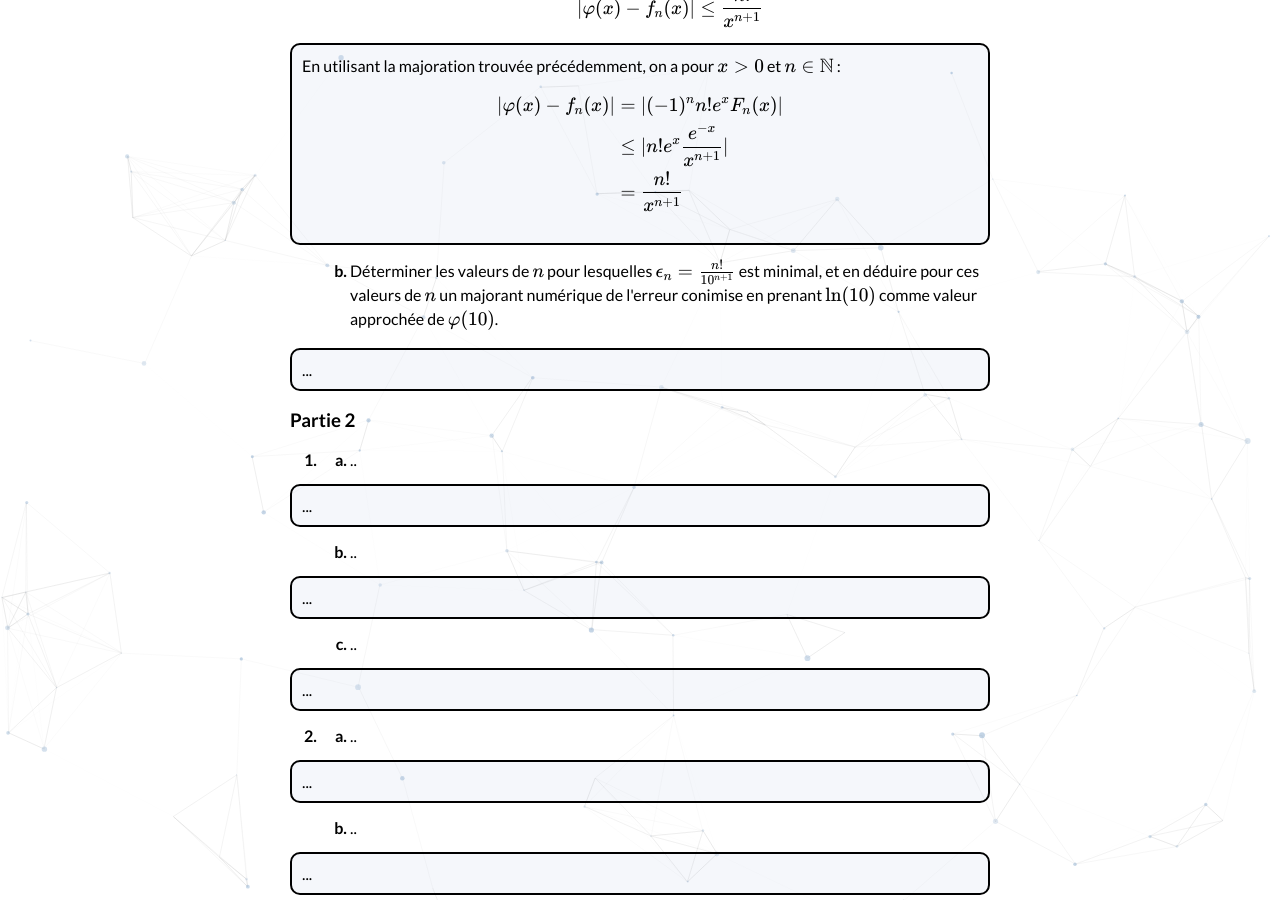
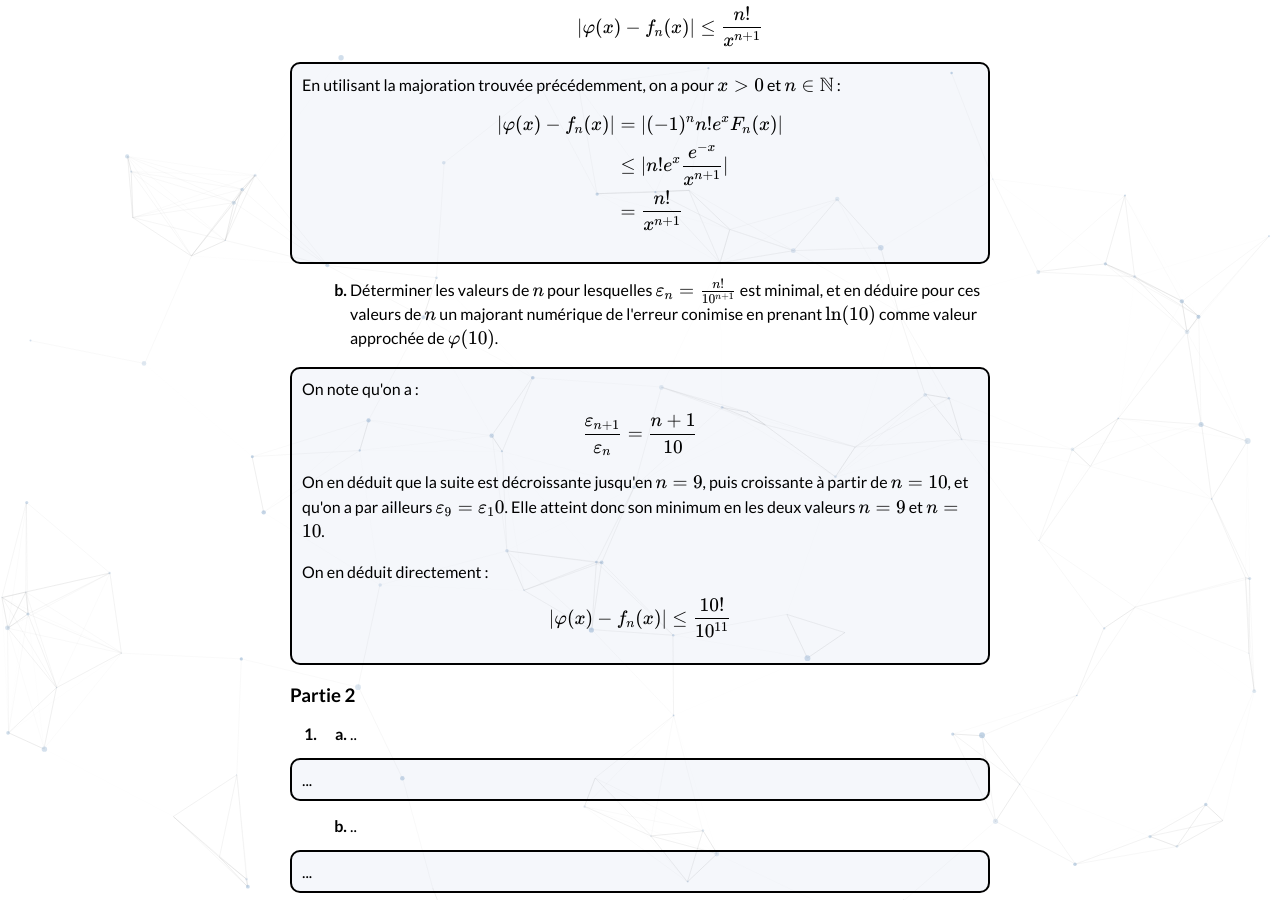
Before and after one commit to bglbrt/bglbrt.github.io, a Jekyll site: the page built from fr/corrections/administrateur_externe_1993.md, in a window 1280 px wide and 900 px high, scrolled down 2581 px. Built offline with Jekyll 4.4.1, drawn with Linux system fonts in a browser that asks for light colours; nearby versions of some CDN libraries.

Commit message:
Refactor formatting and fix typo in administrateur_externe_1993.md

```diff
--- a/fr/corrections/administrateur_externe_1993.md
+++ b/fr/corrections/administrateur_externe_1993.md
@@ -101,7 +101,7 @@ Dans tout le problème $$x$$ désigne un réel _strictement positif_, et $$n$$ u
                 $$
                 <p style="border: solid 2px; border-radius: 10px; background-color:rgba(152, 180, 212, .1); padding-right: 10px; padding-left: 10px; padding-top: 10px; padding-bottom: 10px; margin: 15px 0 15px -60px;">
                     On établit la relation par récurrence sur \( n \in \mathbb{N} \).
-                    <br>
+                    <br><br>
                     <u>Initialisation</u>
                     <br>
                     Pour \( n=0 \), on a bien :
@@ -147,9 +147,18 @@ Dans tout le problème $$x$$ désigne un réel _strictement positif_, et $$n$$ u
                 </p>
             </li>
             <li>
-                Déterminer les valeurs de \( n \) pour lesquelles \( \epsilon_n = \frac{n!}{10^{n+1}} \) est minimal, et en déduire pour ces valeurs de \( n \) un majorant numérique de l'erreur conimise en prenant \( \ln(10) \) comme valeur approchée de \( \varphi(10) \).
+                Déterminer les valeurs de \( n \) pour lesquelles \( \varepsilon_n = \frac{n!}{10^{n+1}} \) est minimal, et en déduire pour ces valeurs de \( n \) un majorant numérique de l'erreur conimise en prenant \( \ln(10) \) comme valeur approchée de \( \varphi(10) \).
                 <p style="border: solid 2px; border-radius: 10px; background-color:rgba(152, 180, 212, .1); padding-right: 10px; padding-left: 10px; padding-top: 10px; padding-bottom: 10px; margin: 15px 0 15px -60px;">
-                    ...
+                    On note qu'on a :
+                    $$
+                        \frac{\varepsilon_{n+1}}{\varepsilon_{n}} = \frac{n+1}{10}
+                    $$
+                    On en déduit que la suite est décroissante jusqu'en \( n = 9 \), puis croissante à partir de \( n = 10 \), et qu'on a par ailleurs \( \varepsilon_9 = \varepsilon_10 \). Elle atteint donc son minimum en les deux valeurs \( n = 9 \) et \( n = 10 \).
+                    <br><br>
+                    On en déduit directement :
+                    $$
+                    \lvert \varphi(x)-f_{n}(x) \rvert \leq \frac{10!}{10^{11}}
+                    $$
                 </p>
             </li>
         </ol>
```
